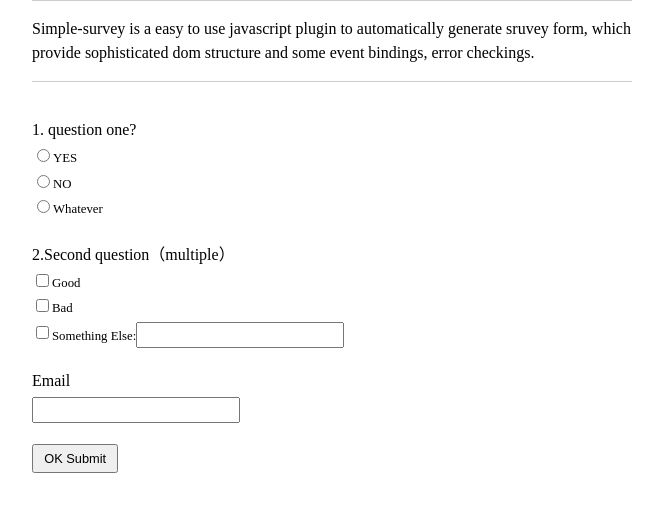
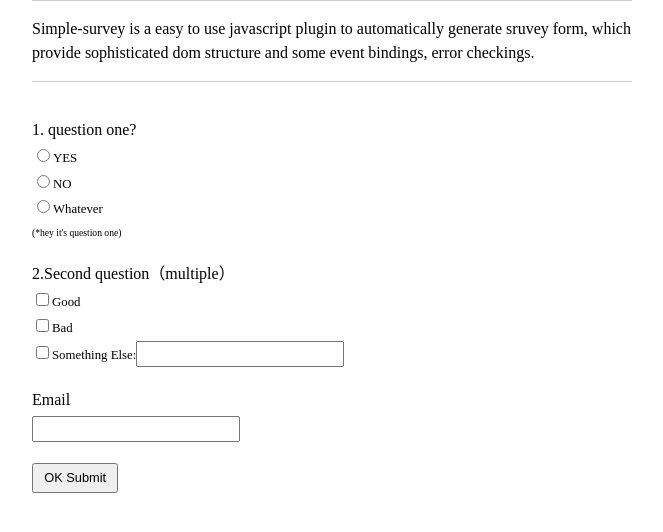
Before and after one commit to zhangcx93/simple-survey, a website: page demo.html in a window 1280 px wide. Shown: the part 144-676 px from the top of the page, without its empty margins (308-971 px from the left). Drawn offline with Linux system fonts and the light colour scheme.

Commit message:
add support for input after

```diff
--- a/demo.html
+++ b/demo.html
@@ -37,7 +37,8 @@
       onError: function (e) {//error handler for single item
         e.preventDefault();
         console.log(e.target);
-      }
+      },
+      after: "(*hey it's question one)"
   },{
       id: "2",
       text: "2.Second question（multiple）",
--- a/static/css/survey.css
+++ b/static/css/survey.css
@@ -32,6 +32,10 @@
   font-size: 0.8em;
   line-height: 2em;
 }
+.survey-input-after{
+  font-size: 0.6em;
+  line-height: 2em;
+}
 .survey-submit {
   display: block;
   margin-top: 20px;
--- a/static/js/survey.js
+++ b/static/js/survey.js
@@ -215,6 +215,13 @@ simpleSurvey.fn = function (selector, option) {
       return;
     }
 
+    if(item.after) {
+      var itemInputAfter = div.cloneNode();
+      itemInputAfter.className = "survey-input-after";
+      itemInputAfter.innerHTML = item.after;
+      itemDom.appendChild(itemInputAfter);
+    }
+
     itemList[i] = initItem(itemDom, item);
     mainDiv.appendChild(itemDom);
   }
```
